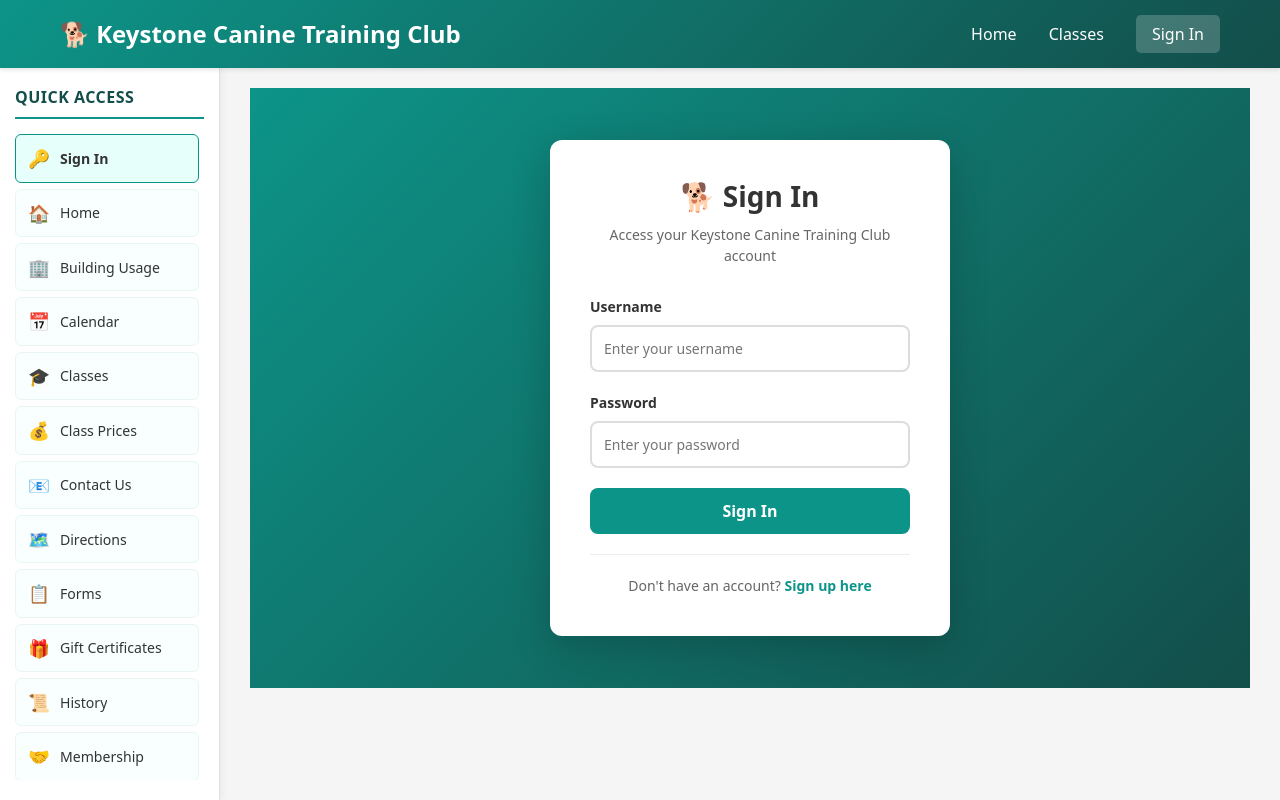
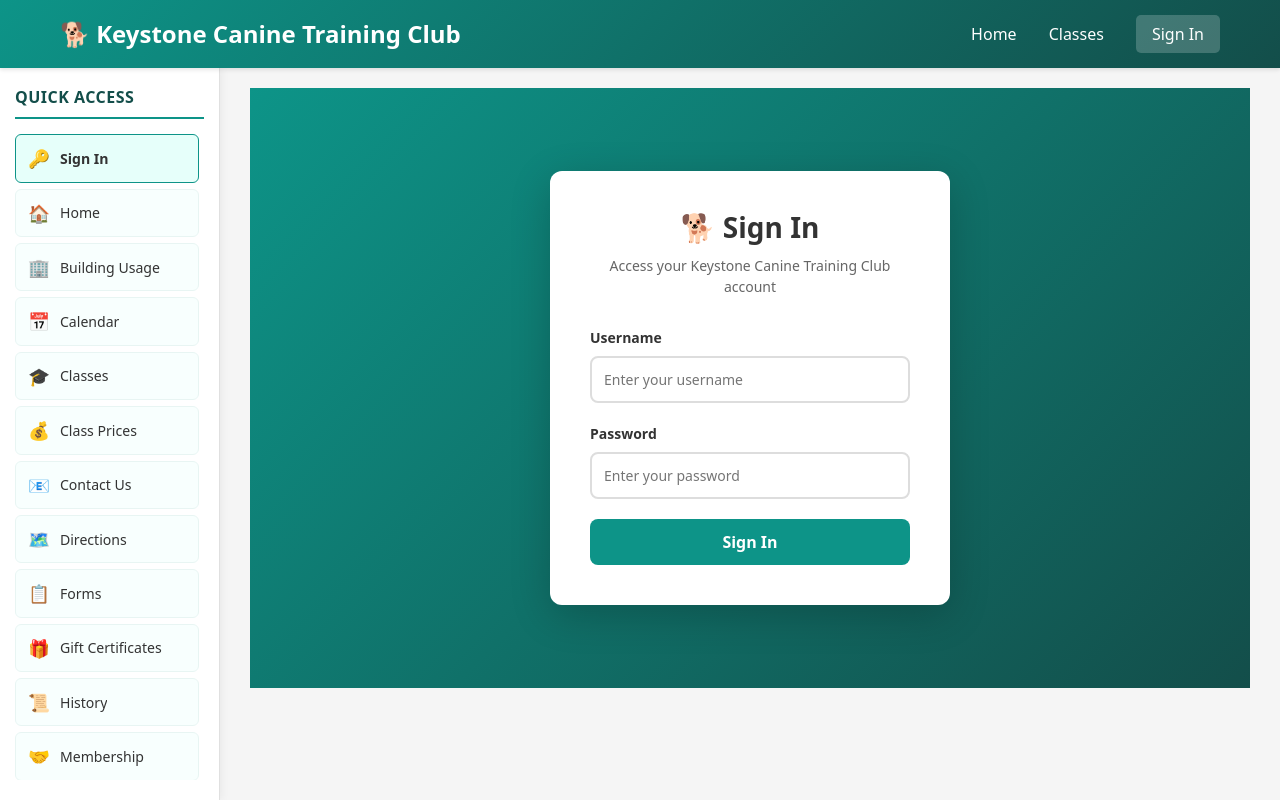
Before and after one commit to gearhartjj1/newDogClubSite, a React (Vite) app: page /login in a window 1280 px wide. Built offline with nearby package versions, Linux system fonts and the light colour scheme; no server answers.

Commit message:
remove button for creating account

```diff
--- a/src/pages/Login.tsx
+++ b/src/pages/Login.tsx
@@ -94,9 +94,9 @@
           </button>
         </form>
 
-        <div className={styles.footer}>
+        {/* <div className={styles.footer}>
           <p>Don't have an account? <a href="#signup">Sign up here</a></p>
-        </div>
+        </div> */}
       </div>
     </div>
   );
```
